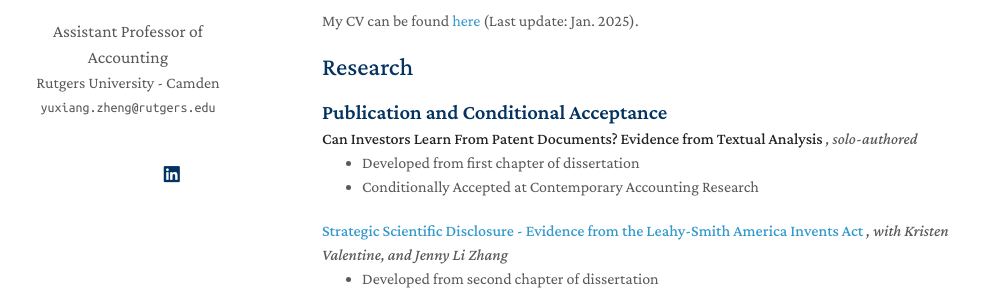
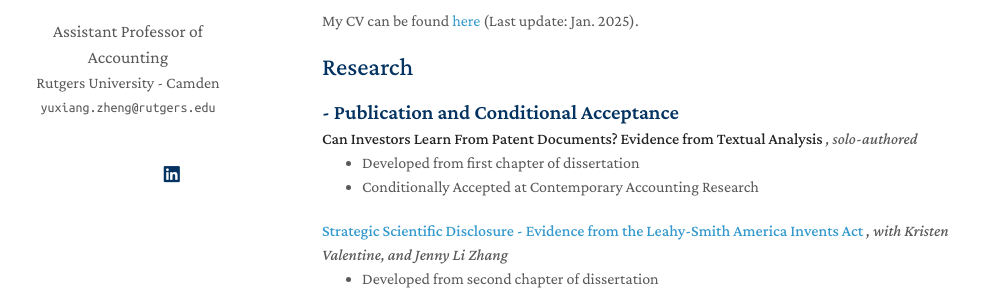
Before and after one commit to yuxiang-zheng/yuxiang-zheng.github.io, a Jekyll site: the page built from index.md, in a window 1280 px wide. Shown: the part 414-709 px from the top of the page, without its empty margins (148-1142 px from the left). Built offline with Jekyll 4.4.1, drawn with Linux system fonts in a browser that asks for light colours; a style sheet for code colours, icons or effects is not loaded; our own code applies the rules of GitHub Pages for plain Markdown files.

Commit message:
Update publication-subsection.md

```diff
--- a/_includes/publication-subsection.md
+++ b/_includes/publication-subsection.md
@@ -1,4 +1,4 @@
-<h4 style="margin: 0; font-size: 1.3rem; font-weight: bold;">Publication and Conditional Acceptance</h4>
+<h4 style="margin: 0; font-size: 1.3rem; font-weight: bold;"> - Publication and Conditional Acceptance</h4>
 <div class="title">
   <strong>Can Investors Learn From Patent Documents? Evidence from Textual Analysis</strong>
   <em>, solo-authored</em>
```
